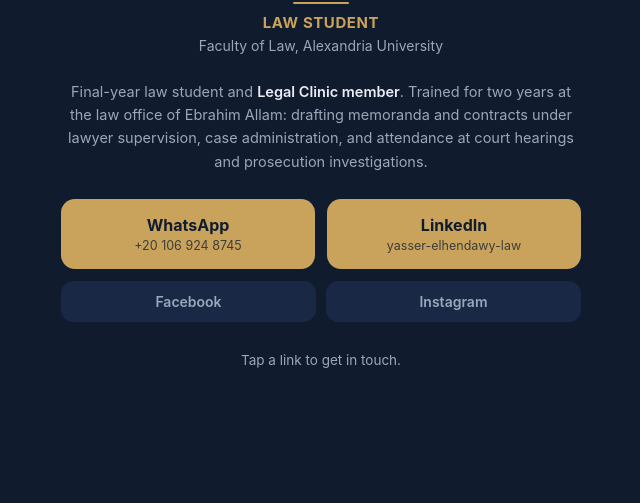
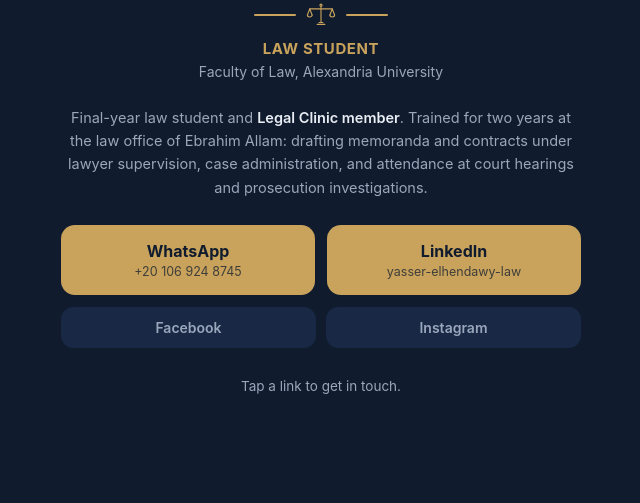
Before and after one commit to yasser-elhendawy/yasser-elhendawy.github.io, a plain HTML site: page index.html in a window 1280 px wide. Shown: the part 297-800 px from the top of the page, without its empty margins (319-959 px from the left). Drawn offline with Linux system fonts and the light colour scheme.

Commit message:
Add scales-of-justice ornament and gold halo

```diff
--- a/index.html
+++ b/index.html
@@ -14,9 +14,11 @@
   body { margin:0; font-family:-apple-system,Segoe UI,Roboto,Helvetica,Arial,sans-serif; background:var(--navy); color:var(--ink); }
   .card { max-width:640px; margin:0 auto; padding:44px 24px 60px; }
   .hero { display:flex; flex-direction:column; align-items:center; text-align:center; gap:5px; padding:4px 0 20px; }
-  .photo { width:140px; height:175px; object-fit:cover; border-radius:18px; margin-bottom:14px; border:2px solid var(--gold); box-shadow:0 10px 26px rgba(0,0,0,.35); }
+  .photo { width:140px; height:175px; object-fit:cover; border-radius:18px; margin-bottom:14px; border:2px solid var(--gold); box-shadow:0 10px 26px rgba(0,0,0,.35), 0 0 64px rgba(201,163,92,.16); }
   .name { font-family:Georgia,'Times New Roman',serif; font-weight:400; font-size:31px; letter-spacing:-0.02em; margin:0; }
-  .rule { width:56px; height:2px; background:var(--gold); border-radius:2px; margin:10px 0 4px; }
+  .rule { display:flex; align-items:center; gap:10px; margin:10px 0 6px; }
+  .rule::before, .rule::after { content:""; width:42px; height:2px; background:var(--gold); border-radius:2px; }
+  .rule svg { color:var(--gold); display:block; }
   .role { margin:0; font-weight:700; color:var(--gold); font-size:15px; letter-spacing:.04em; text-transform:uppercase; }
   .sub { margin:0; color:var(--ink2); font-size:14px; }
   .bio { max-width:520px; margin:6px auto 26px; text-align:center; color:var(--ink2); font-size:14.5px; line-height:1.6; }
@@ -38,7 +40,7 @@
     <div class="hero">
       <img class="photo" src="portrait.jpg" alt="Yasser Elhendawy in a dark suit and tie">
       <h1 class="name">Yasser Elhendawy</h1>
-      <div class="rule"></div>
+      <div class="rule"><svg width="30" height="26" viewBox="0 0 64 52" fill="none" stroke="currentColor" stroke-width="2.4" stroke-linecap="round" stroke-linejoin="round" aria-hidden="true"><circle cx="32" cy="5" r="2.2"/><path d="M32 8v34"/><path d="M8 13h48"/><path d="M8 13l-5 13M8 13l5 13"/><path d="M3 26a5 4.2 0 0 0 10 0"/><path d="M56 13l-5 13M56 13l5 13"/><path d="M51 26a5 4.2 0 0 0 10 0"/><path d="M24 46h16"/><path d="M28 42h8"/></svg></div>
       <p class="role">Law Student</p>
       <p class="sub">Faculty of Law, Alexandria University</p>
     </div>
```
